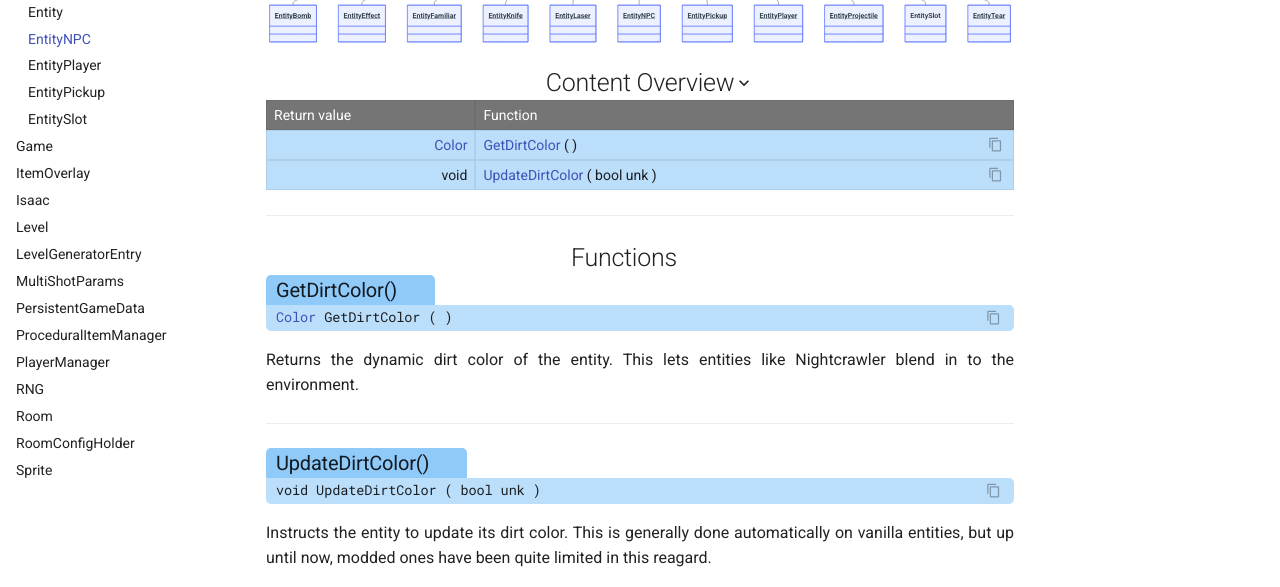
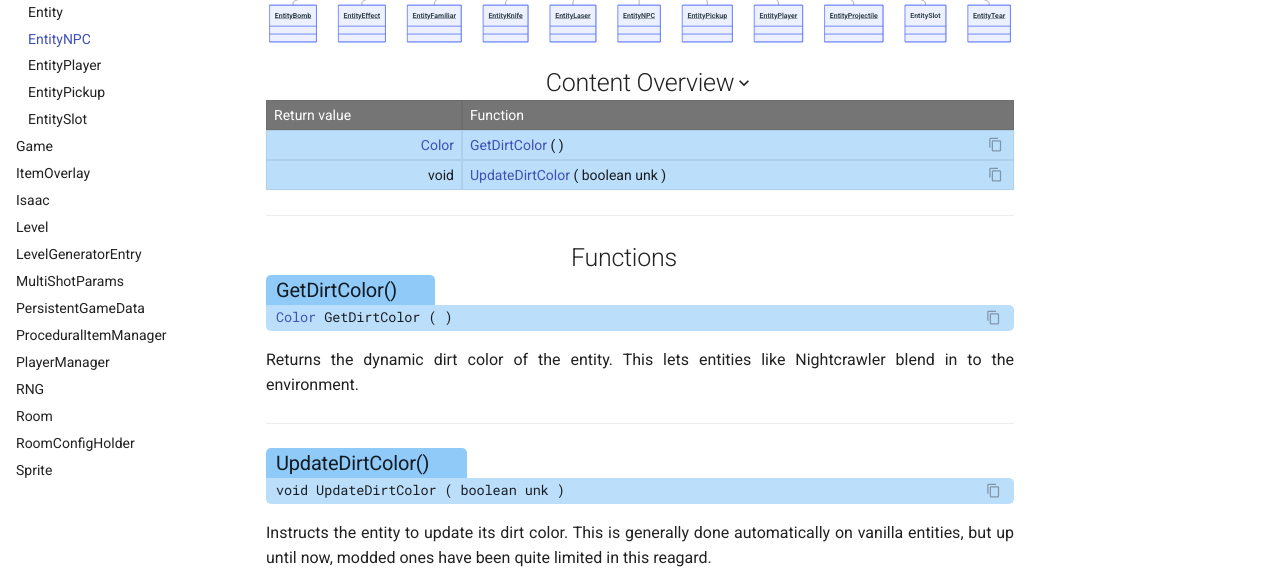
Before and after one commit to TeamREPENTOGON/REPENTOGON, an MkDocs documentation site: the page built from documentation/docs/EntityNPC.md, in a window 1280 px wide and 994 px high. Shown: the part 286-873 px from the top of the window. Built offline with MkDocs 1.6.1 and Material for MkDocs 9.7.7, drawn with Linux system fonts in a browser that asks for light colours; comment, search, counter and statistics services are not loaded; the version menu is left out.

Commit message:
docs: suppress code_checks warning

```diff
--- a/documentation/docs/EntityNPC.md
+++ b/documentation/docs/EntityNPC.md
@@ -10,7 +10,7 @@
 
 ___
 ### Update·Dirt·Color() {: aria-label='Functions' }
-#### void UpdateDirtColor ( bool unk ) {: .copyable aria-label='Functions' }
+#### void UpdateDirtColor ( boolean unk ) {: .copyable aria-label='Functions' }
 Instructs the entity to update its dirt color. This is generally done automatically on vanilla entities, but up until now, modded ones have been quite limited in this reagard.
 
 ___
```
